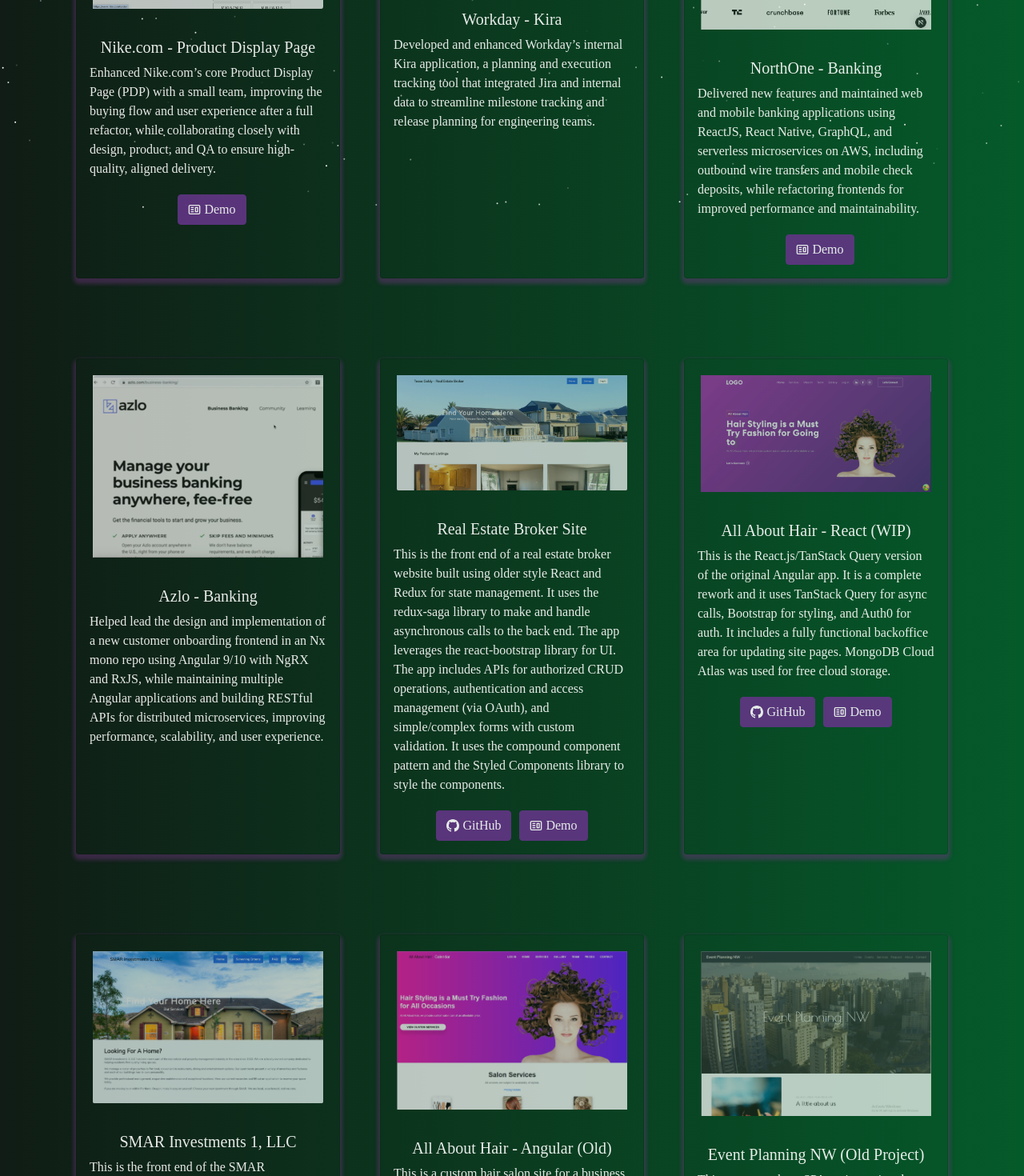
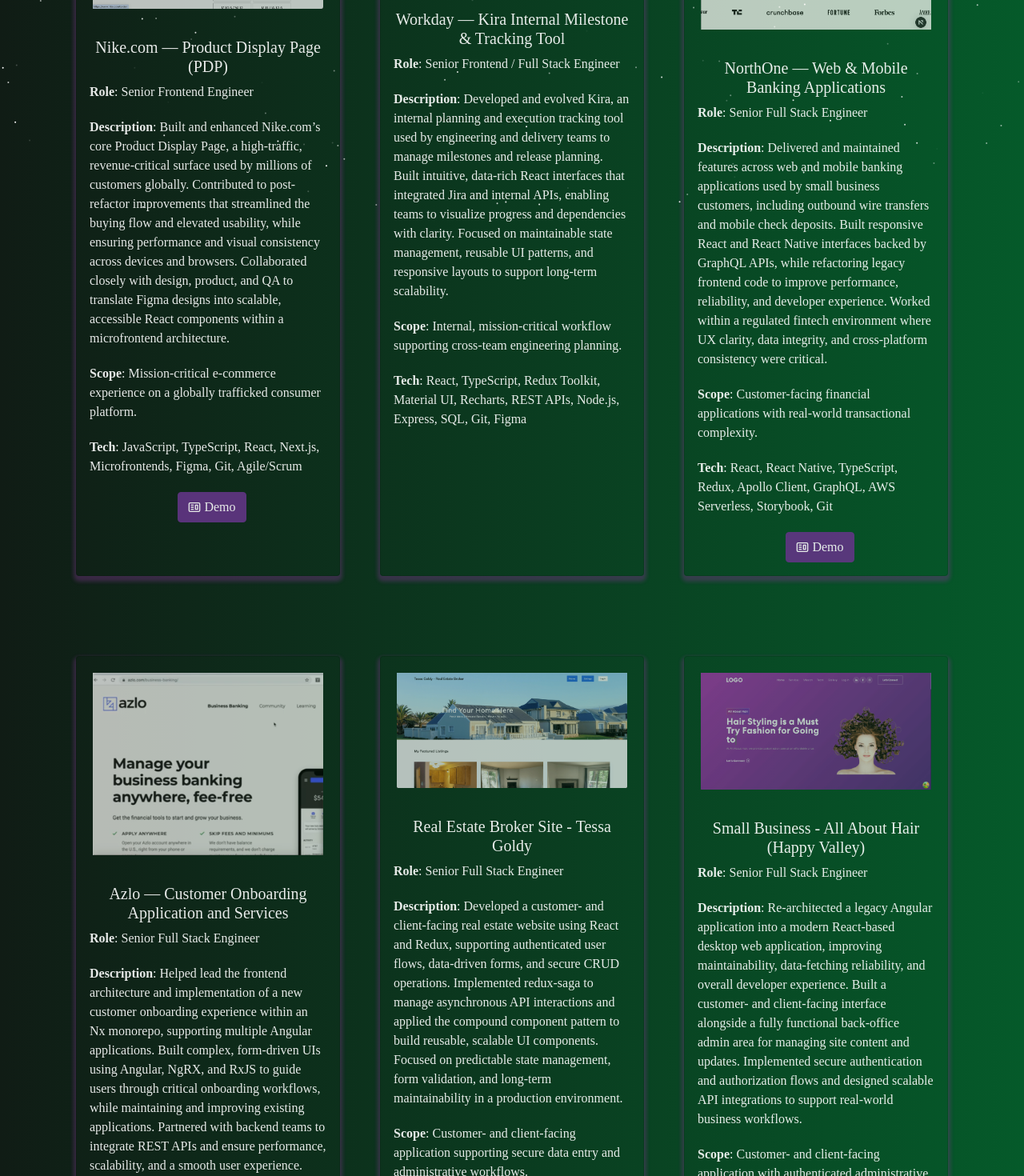
Before and after one commit to 79sphelps/steve-phelps, a React (Create React App) app: page /project in a window 1280 px wide. Shown: the part 540-2010 px from the top of the page at 80% size. Built offline with nearby package versions, Linux system fonts and the light colour scheme.

Commit message:
Updating project card data

```diff
--- a/src/components/Projects/ProjectCards.js
+++ b/src/components/Projects/ProjectCards.js
@@ -5,16 +5,32 @@
 import { BsGithub } from "react-icons/bs";
 
 function ProjectCards(props) {
+  const { role, description, scope, tech } = props;
+
   return (
     <Card className="project-card-view">
       <Card.Img variant="top" src={props.imgPath} alt="card-img" />
       <Card.Body>
         <Card.Title>{props.title}</Card.Title>
         {/* <Card.Text style={{ textAlign: "justify" }}> */}
+        { role && (
+          <Card.Text style={{ textAlign: "left", marginBottom: "20px" }}>
+            <b>Role</b>: {role}
+          </Card.Text>
+        )}
         <Card.Text style={{ textAlign: "left", marginBottom: "20px" }}>
-          {props.description}
+          <b>Description</b>: {props.description}
         </Card.Text>
-
+        { scope && (
+          <Card.Text style={{ textAlign: "left", marginBottom: "20px" }}>
+            <b>Scope</b>: {scope}
+          </Card.Text>
+        )}
+        { tech && (
+          <Card.Text style={{ textAlign: "left", marginBottom: "20px" }}>
+            <b>Tech</b>: {tech}
+          </Card.Text>
+        )}
         {props.ghLink ? (
           <Button variant="primary" href={props.ghLink} target="_blank">
             <div className="flex flex-row items-center">
--- a/src/components/Projects/Projects.js
+++ b/src/components/Projects/Projects.js
@@ -65,9 +65,12 @@
             <ProjectCard
               imgPath={nikepdp}
               isBlog={false}
-              title="Nike.com - Product Display Page"
+              title="Nike.com — Product Display Page (PDP)"
+              role="Senior Frontend Engineer"
+              scope="Mission-critical e-commerce experience on a globally trafficked consumer platform."
+              tech="JavaScript, TypeScript, React, Next.js, Microfrontends, Figma, Git, Agile/Scrum"
               // description="Worked as a senior React developer on the Nike.com PDP (Product Display Page) team. This platform is part of the core buying flow on nike.com where consumers can get a detailed look at products before adding to cart. The project leveraged a NextJS web shell client and used several other micro frontends to comprise the makeup of the PDP."
-              description="Enhanced Nike.com’s core Product Display Page (PDP) with a small team, improving the buying flow and user experience after a full refactor, while collaborating closely with design, product, and QA to ensure high-quality, aligned delivery."
+              description="Built and enhanced Nike.com’s core Product Display Page, a high-traffic, revenue-critical surface used by millions of customers globally. Contributed to post-refactor improvements that streamlined the buying flow and elevated usability, while ensuring performance and visual consistency across devices and browsers. Collaborated closely with design, product, and QA to translate Figma designs into scalable, accessible React components within a microfrontend architecture."
               demoLink="https://www.nike.com/t/mind-002-mens-pregame-shoes-rdCHsAh1/HQ4308-003"
             />
           </Col>
@@ -75,9 +78,12 @@
             <ProjectCard
               imgPath={workday}
               isBlog={false}
-              title="Workday - Kira"
+              title="Workday — Kira Internal Milestone & Tracking Tool"
+              role="Senior Frontend / Full Stack Engineer"
+              scope="Internal, mission-critical workflow supporting cross-team engineering planning."
+              tech="React, TypeScript, Redux Toolkit, Material UI, Recharts, REST APIs, Node.js, Express, SQL, Git, Figma"
               // description="This was an internal Workday tool that leveraged information provided from Jira and enhanced it to provide better planning and execution tracking for both releases and milestones. I had a chance to work on this project between November 2024 and February 2025. It was built using React/RTK with Material UI on the frontend and Node.js on the backend. MariaDB (MySQL) was used as the datastore."
-              description="Developed and enhanced Workday’s internal Kira application, a planning and execution tracking tool that integrated Jira and internal data to streamline milestone tracking and release planning for engineering teams."
+              description="Developed and evolved Kira, an internal planning and execution tracking tool used by engineering and delivery teams to manage milestones and release planning. Built intuitive, data-rich React interfaces that integrated Jira and internal APIs, enabling teams to visualize progress and dependencies with clarity. Focused on maintainable state management, reusable UI patterns, and responsive layouts to support long-term scalability."
               // demoLink=""
             />
           </Col>
@@ -85,9 +91,12 @@
             <ProjectCard
               imgPath={northone}
               isBlog={false}
-              title="NorthOne - Banking"
+              title="NorthOne — Web & Mobile Banking Applications"
+              role="Senior Full Stack Engineer"
+              scope="Customer-facing financial applications with real-world transactional complexity."
+              tech="React, React Native, TypeScript, Redux, Apollo Client, GraphQL, AWS Serverless, Storybook, Git"
               // description="This is the primary React.js desktop banking application for NorthOne. I had a chance to work on this site along with a mobile site built with React Native back in 2021/2022. It uses Redux for state management and leverages a fully distributed AWS backend using microservices."
-              description="Delivered new features and maintained web and mobile banking applications using ReactJS, React Native, GraphQL, and serverless microservices on AWS, including outbound wire transfers and mobile check deposits, while refactoring frontends for improved performance and maintainability."
+              description="Delivered and maintained features across web and mobile banking applications used by small business customers, including outbound wire transfers and mobile check deposits. Built responsive React and React Native interfaces backed by GraphQL APIs, while refactoring legacy frontend code to improve performance, reliability, and developer experience. Worked within a regulated fintech environment where UX clarity, data integrity, and cross-platform consistency were critical."
               demoLink="https://northone.com/"
             />
           </Col>
@@ -96,8 +105,11 @@
             <ProjectCard
               imgPath={azlo}
               isBlog={false}
-              title="Azlo - Banking"
-              description="Helped lead the design and implementation of a new customer onboarding frontend in an Nx mono repo using Angular 9/10 with NgRX and RxJS, while maintaining multiple Angular applications and building RESTful APIs for distributed microservices, improving performance, scalability, and user experience."
+              title="Azlo — Customer Onboarding Application and Services"
+              role="Senior Full Stack Engineer"
+              scope="Core onboarding flow for a digital banking platform, supporting new customer acquisition."
+              tech="Angular 9/10, TypeScript, Nx, NgRX, RxJS, Material UI, SCSS, Node.js, REST APIs, AWS, Git"
+              description="Helped lead the frontend architecture and implementation of a new customer onboarding experience within an Nx monorepo, supporting multiple Angular applications. Built complex, form-driven UIs using Angular, NgRX, and RxJS to guide users through critical onboarding workflows, while maintaining and improving existing applications. Partnered with backend teams to integrate REST APIs and ensure performance, scalability, and a smooth user experience."
             />
           </Col>
 
@@ -105,8 +117,11 @@
             <ProjectCard
               imgPath={realEstateSite}
               isBlog={false}
-              title="Real Estate Broker Site"
-              description="This is the front end of a real estate broker website built using older style React and Redux for state management. It uses the redux-saga library to make and handle asynchronous calls to the back end. The app leverages the react-bootstrap library for UI. The app includes APIs for authorized CRUD operations, authentication and access management (via OAuth), and simple/complex forms with custom validation. It uses the compound component pattern and the Styled Components library to style the components."
+              title="Real Estate Broker Site - Tessa Goldy"
+              role="Senior Full Stack Engineer"
+              scope="Customer- and client-facing application supporting secure data entry and administrative workflows."
+              tech="React, JavaScript, Redux, redux-saga, react-bootstrap, Styled Components, OAuth, REST APIs, Git"
+              description="Developed a customer- and client-facing real estate website using React and Redux, supporting authenticated user flows, data-driven forms, and secure CRUD operations. Implemented redux-saga to manage asynchronous API interactions and applied the compound component pattern to build reusable, scalable UI components. Focused on predictable state management, form validation, and long-term maintainability in a production environment."
               ghLink="https://github.com/79sphelps/real-estate-rentals-frontend"
               demoLink="https://real-estate-rentals-frontend.onrender.com/"
             />
@@ -116,8 +131,11 @@
             <ProjectCard
               imgPath={allAboutHairReact}
               isBlog={false}
-              title="All About Hair - React (WIP)"
-              description="This is the React.js/TanStack Query version of the original Angular app. It is a complete rework and it uses TanStack Query for async calls, Bootstrap for styling, and Auth0 for auth. It includes a fully functional backoffice area for updating site pages. MongoDB Cloud Atlas was used for free cloud storage."
+              title="Small Business - All About Hair (Happy Valley)"
+              role="Senior Full Stack Engineer"
+              scope="Customer- and client-facing application with authenticated administrative workflows."
+              tech="React, JavaScript, Redux, TanStack Query, Bootstrap, Auth0, Node.js, Express, MongoDB Atlas, Git"
+              description="Re-architected a legacy Angular application into a modern React-based desktop web application, improving maintainability, data-fetching reliability, and overall developer experience. Built a customer- and client-facing interface alongside a fully functional back-office admin area for managing site content and updates. Implemented secure authentication and authorization flows and designed scalable API integrations to support real-world business workflows."
               ghLink="https://github.com/79sphelps/all-about-hair-react"
               demoLink="https://all-about-hair-react.onrender.com/"
             />
@@ -128,7 +146,11 @@
               imgPath={smar}
               isBlog={false}
               title="SMAR Investments 1, LLC"
-              description="This is the front end of the SMAR Investments 1, LLC website built using older style React and Redux for state management. It uses the redux-saga library to make and handle asynchronous calls to the back end. The app leverages the react-bootstrap library for UI. The app includes APIs for authorized CRUD operations, authentication and access management (via OAuth), and simple/complex forms with custom validation. It uses the compound component pattern and the Styled Components library to style the components."
+              role="Senior Full Stack Engineer"
+              scope="Customer- and client-facing application with secure access and data workflows."
+              tech="React, JavaScript, Redux, redux-saga, react-bootstrap, Styled Components, OAuth, REST APIs, Git"
+              description="Built and maintained the frontend for a customer- and client-facing investment platform, implementing complex, form-driven workflows and authenticated CRUD operations. Developed React interfaces using Redux and redux-saga to manage asynchronous data flows and application state, while applying the compound component pattern to create reusable, composable UI primitives. Focused on predictable state management, form validation, and scalable styling to support long-term application growth."
+              // description="This is the front end of the SMAR Investments 1, LLC website built using older style React and Redux for state management. It uses the redux-saga library to make and handle asynchronous calls to the back end. The app leverages the react-bootstrap library for UI. The app includes APIs for authorized CRUD operations, authentication and access management (via OAuth), and simple/complex forms with custom validation. It uses the compound component pattern and the Styled Components library to style the components."
               // ghLink="https://github.com/79sphelps/smar-investments-1-llc-frontend"
               demoLink="https://smar-investments-1-llc-frontend.onrender.com/"
             />
@@ -138,13 +160,17 @@
             <ProjectCard
               imgPath={allAboutHairAngular}
               isBlog={false}
-              title="All About Hair - Angular (Old)"
-              description="This is a custom hair salon site for a business in Happy Valley. It was
-                built with MEAN stack using Bootstrap 4. It includes APIs for authorized
-                CRUD operations, authentication and access management with automatic JWT
-                renewal (via OAuth), and simple/complex forms with custom validation. It
-                integrates Google Calendar APIs. This site is still a work in progress."
-              ghLink="https://github.com/soumyajit4419/Chatify"
+              title="Small Business - All About Hair (Happy Valley) (OLD)"
+              role="Senior Full Stack Engineer"
+              scope="Customer-facing website with secure admin functionality for a live small business."
+              tech="Angular, Node.js, Express, MongoDB Atlas, Bootstrap 4, REST APIs, OAuth, Google Calendar APIs"
+              description="Designed and built a custom full-stack web application for a local hair salon, delivering both customer-facing pages and authenticated administrative workflows. Implemented secure CRUD APIs with automatic JWT renewal, integrated Google Calendar APIs for scheduling-related functionality, and developed complex, validated forms to support day-to-day business operations. Emphasized reliability, security, and ease of use for non-technical business owners."
+              // description="This is a custom hair salon site for a business in Happy Valley. It was
+              //   built with MEAN stack using Bootstrap 4. It includes APIs for authorized
+              //   CRUD operations, authentication and access management with automatic JWT
+              //   renewal (via OAuth), and simple/complex forms with custom validation. It
+              //   integrates Google Calendar APIs. This site is still a work in progress."
+              // ghLink=""
               demoLink="https://all-about-hair.onrender.com/"
             />
           </Col>
@@ -175,16 +201,20 @@
             <ProjectCard
               imgPath={eventPlanningNW}
               isBlog={false}
-              title="Event Planning NW (Old Project)"
-              description="This was a mock up SPA project using the MEAN stack. The project was the initial design
-                for a local event planning entrepeneur but work on it stopped in order to
-                perform a redesign later on. It was built with Angular 5 using Bootstrap 4.
-                Getting to know more Bootstrap 4 features was one of the primary goals.
-                It includes APIs for authorized CRUD operations, authentication and access
-                management with automatic JWT renewal (via OAuth), and simple/complex forms
-                with custom validation. More attention was paid to the back-end
-                administrative side with most data hosted in MongoDB document stores hosted
-                by mLab. This mock project is no longer maintained but kept for reference only."
+              title="Small Business — Event Planning NW (Happy Valley) (OLD)"
+              role="Full Stack Engineer"
+              scope="Early-stage customer- and admin-facing SPA prototype with emphasis on backend administration."
+              tech="Angular 5, Node.js, Express, MongoDB Atlas, Bootstrap 4, REST APIs, OAuth"
+              description="Built an initial single-page application prototype for a local event planning business using the MEAN stack, focusing on backend administrative workflows and data modeling. Implemented authenticated CRUD APIs, complex form validation, and access-controlled management features, with MongoDB-backed document storage. The project served as a foundation for a later redesign and remains as a reference implementation."
+              // description="This was a mock up SPA project using the MEAN stack. The project was the initial design
+              //   for a local event planning entrepeneur but work on it stopped in order to
+              //   perform a redesign later on. It was built with Angular 5 using Bootstrap 4.
+              //   Getting to know more Bootstrap 4 features was one of the primary goals.
+              //   It includes APIs for authorized CRUD operations, authentication and access
+              //   management with automatic JWT renewal (via OAuth), and simple/complex forms
+              //   with custom validation. More attention was paid to the back-end
+              //   administrative side with most data hosted in MongoDB document stores hosted
+              //   by mLab. This mock project is no longer maintained but kept for reference only."
               ghLink="https://github.com/79sphelps/event-planning-nw-2"
             />
           </Col>
@@ -211,8 +241,12 @@
             <ProjectCard
               imgPath={calendarAppReact}
               isBlog={false}
-              title="Calendar Application"
-              description="This is a React.js/Redux calendar application. It leverages the FullCalendar package which makes visualizing month/week/day events really easy. There are lots of options with the package but only minimal ones are used. It was an older project to get familiar with Redux, Redux-Saga, selectors, and state management. Bootstrap was used for styling. It has a Node.js/Express backend and MongoDB Cloud Atlas was used for cloud storage."
+              title="Personal — Calendar Application"
+              role="Full Stack Engineer"
+              scope="Authenticated personal productivity application with persistent data storage."
+              description="Developed a full-stack calendar application using React and Redux to manage complex state and event-driven workflows. Integrated FullCalendar to support day, week, and month views, and implemented a Node.js/Express backend with persistent storage. Focused on predictable state management patterns, asynchronous data handling, and reusable UI components in a production-style architecture."
+              tech="React, JavaScript, TypeScript, Redux, redux-saga, react-bootstrap, Styled Components, REST APIs, Git"
+              // description="This is a React.js/Redux calendar application. It leverages the FullCalendar package which makes visualizing month/week/day events really easy. There are lots of options with the package but only minimal ones are used. It was an older project to get familiar with Redux, Redux-Saga, selectors, and state management. Bootstrap was used for styling. It has a Node.js/Express backend and MongoDB Cloud Atlas was used for cloud storage."
               ghLink="https://github.com/79sphelps/northone"
               demoLink="https://northone.onrender.com/"
             />
```
